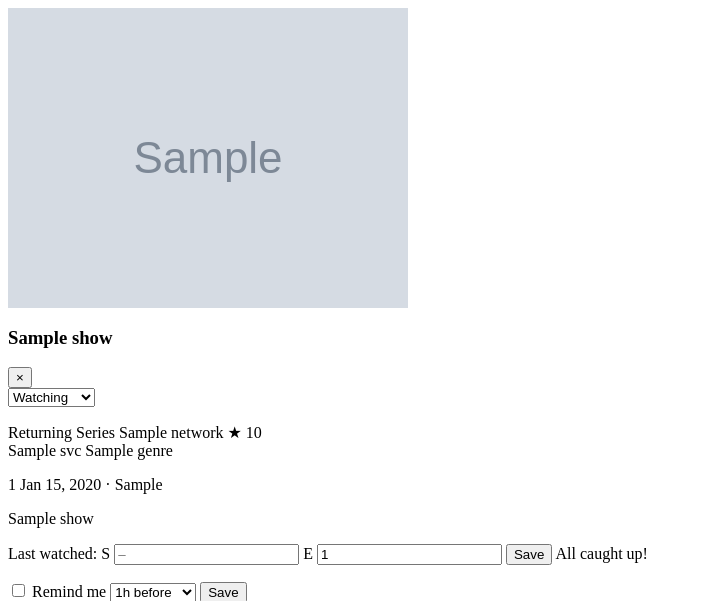
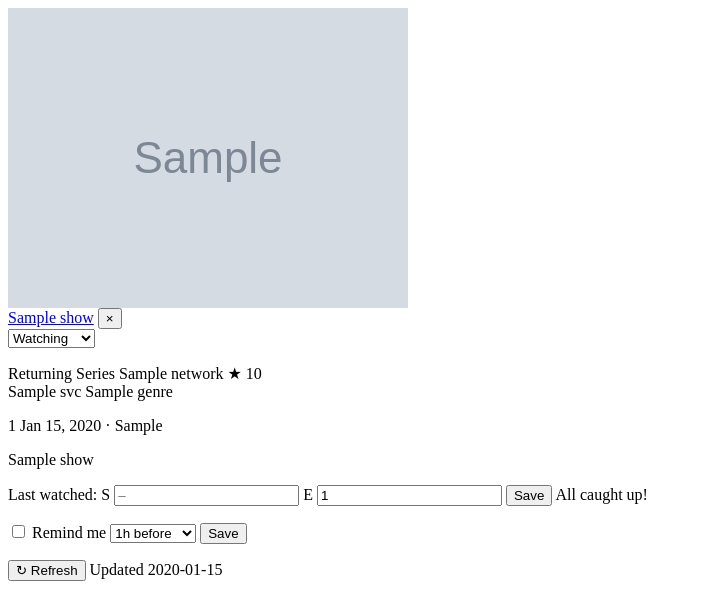
Before and after one commit to ando01/showfinder, a FastAPI app: template app/templates/partials/show_card.html in a window 1280 px wide. Shown: the top 601 px of the page, without its empty margins (0-701 px from the left). Run offline with FastAPI, Linux system fonts and the light colour scheme; the template is opened without the code that fills it: most values are stand-ins (such as "Sample title", 1, 10 or a date in 2020); grey boxes marked "Sample" are stand-in pictures.

Commit message:
Make show names link to TMDB
Co-Authored-By: Claude Sonnet 4.6 <noreply@anthropic.com>

```diff
--- a/app/templates/index.html
+++ b/app/templates/index.html
@@ -67,7 +67,8 @@
                 <div class="w-10 h-14 bg-gray-700 rounded flex-shrink-0"></div>
               {% endif %}
               <div class="flex-1 min-w-0">
-                <p class="font-semibold text-white leading-tight">{{ show.name }}</p>
+                <a href="https://www.themoviedb.org/tv/{{ show.tmdb_id }}" target="_blank" rel="noopener"
+                  class="font-semibold text-white leading-tight hover:text-blue-400 transition">{{ show.name }}</a>
                 <p class="text-sm mt-0.5">
                   {% if show.last_watched_season %}
                     <span class="text-gray-400">Last: S{{ '%02d' | format(show.last_watched_season) }}E{{ '%02d' | format(show.last_watched_episode_num) }}</span>
--- a/app/templates/partials/show_card.html
+++ b/app/templates/partials/show_card.html
@@ -10,7 +10,8 @@
   <!-- Info -->
   <div class="flex-1 min-w-0">
     <div class="flex items-start justify-between gap-2">
-      <h3 class="font-semibold text-white text-lg leading-tight">{{ show.name }}</h3>
+      <a href="https://www.themoviedb.org/tv/{{ show.tmdb_id }}" target="_blank" rel="noopener"
+        class="font-semibold text-white text-lg leading-tight hover:text-blue-400 transition">{{ show.name }}</a>
       <button
         hx-delete="/shows/{{ show.id }}"
         hx-target="#show-{{ show.id }}"
```
